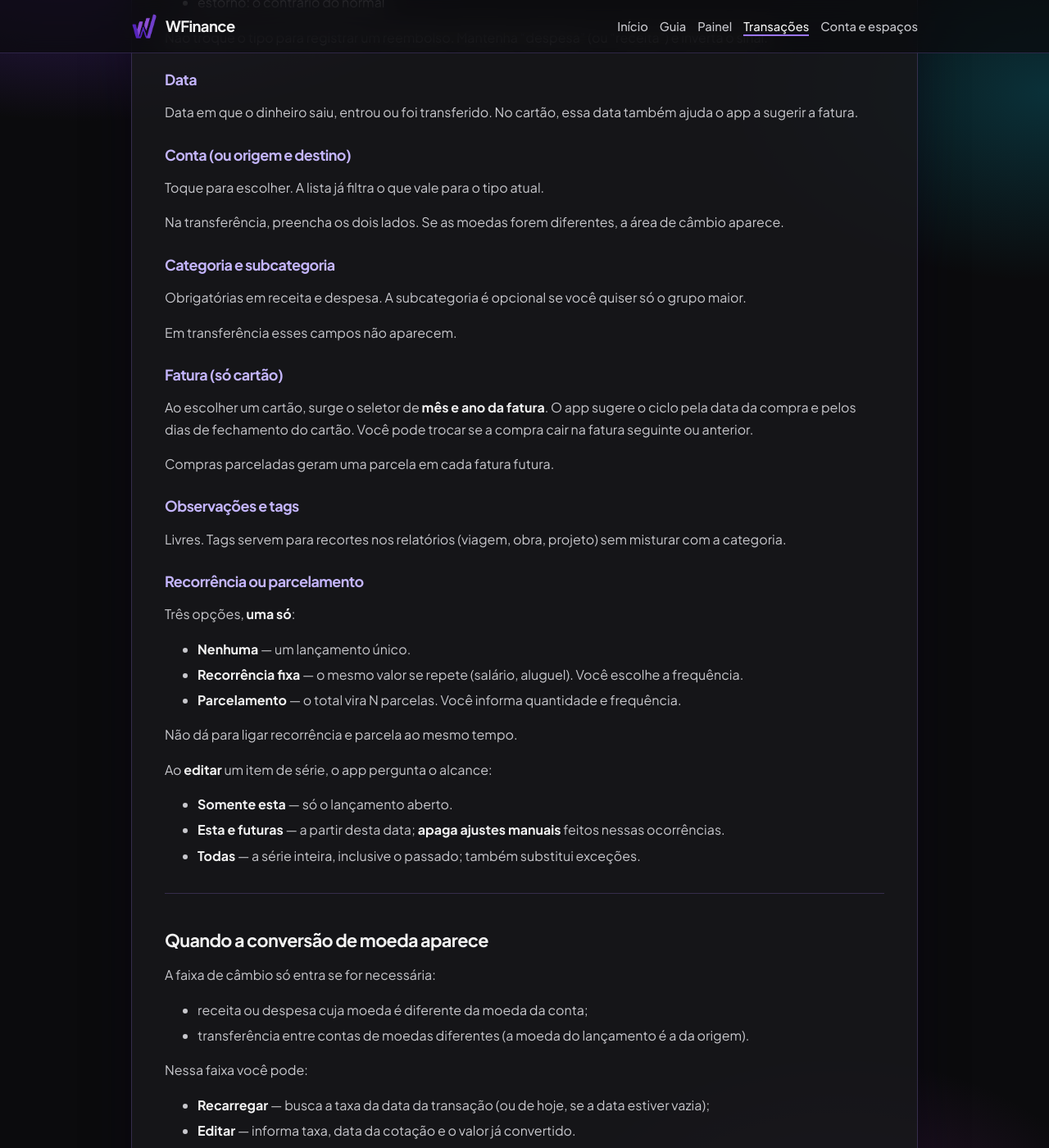
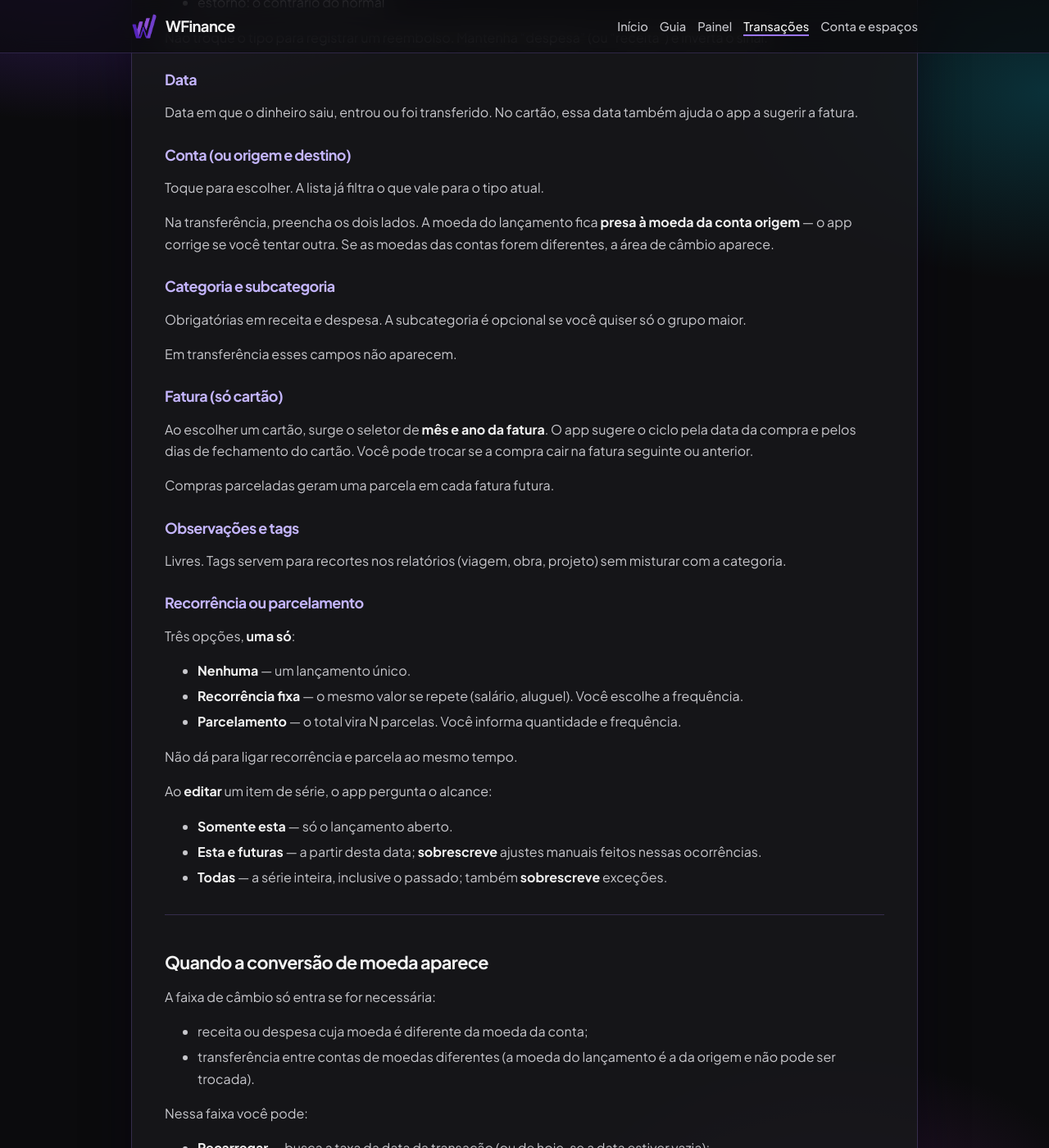
Before and after one commit to wrodriguesjr/WFinanceDocs, a Jekyll site: the page built from docs/UserGuide/Transactions/ManageTransaction.md, in a window 1280 px wide and 1400 px high, scrolled down 1550 px. Shown: the whole window at 82% size. Built offline with Jekyll 4.4.1, drawn with Linux system fonts in a browser that asks for light colours; our own code applies the rules of GitHub Pages for plain Markdown files.

Commit message:
docs: sincronização automática do UserGuide

```diff
--- a/docs/UserGuide/Transactions/ManageTransaction.md
+++ b/docs/UserGuide/Transactions/ManageTransaction.md
@@ -61,7 +61,7 @@ Data em que o dinheiro saiu, entrou ou foi transferido. No cartão, essa data ta
 
 Toque para escolher. A lista já filtra o que vale para o tipo atual.
 
-Na transferência, preencha os dois lados. Se as moedas forem diferentes, a área de câmbio aparece.
+Na transferência, preencha os dois lados. A moeda do lançamento fica **presa à moeda da conta origem** — o app corrige se você tentar outra. Se as moedas das contas forem diferentes, a área de câmbio aparece.
 
 ### Categoria e subcategoria
 
@@ -92,8 +92,8 @@ Não dá para ligar recorrência e parcela ao mesmo tempo.
 Ao **editar** um item de série, o app pergunta o alcance:
 
 - **Somente esta** — só o lançamento aberto.
-- **Esta e futuras** — a partir desta data; **apaga ajustes manuais** feitos nessas ocorrências.
-- **Todas** — a série inteira, inclusive o passado; também substitui exceções.
+- **Esta e futuras** — a partir desta data; **sobrescreve** ajustes manuais feitos nessas ocorrências.
+- **Todas** — a série inteira, inclusive o passado; também **sobrescreve** exceções.
 
 ---
 
@@ -102,7 +102,7 @@ Ao **editar** um item de série, o app pergunta o alcance:
 A faixa de câmbio só entra se for necessária:
 
 - receita ou despesa cuja moeda é diferente da moeda da conta;
-- transferência entre contas de moedas diferentes (a moeda do lançamento é a da origem).
+- transferência entre contas de moedas diferentes (a moeda do lançamento é a da origem e não pode ser trocada).
 
 Nessa faixa você pode:
 
```
Also changed, not shown: docs/UserGuide/Transactions/Transactions.md (+4 -12 lines).
